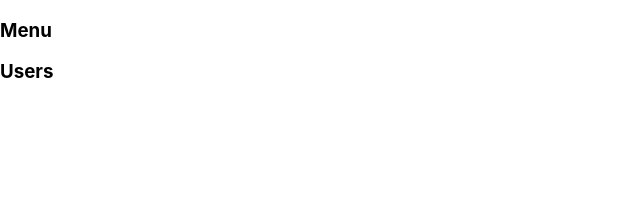
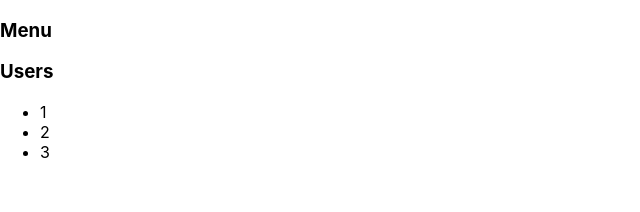
Before and after one commit to MariannaPo/react_kabzda, a React (Create React App) app: page / in a window 1280 px wide. Shown: the top 212 px of the page, without its empty margins (0-640 px from the left). Built offline with nearby package versions, Linux system fonts and the light colour scheme.

Commit message:
collapsed accordion 1.0

```diff
--- a/src/App.tsx
+++ b/src/App.tsx
@@ -17,7 +17,7 @@ function App() {
             {/*<div>Article 1</div>*/}
             {/*<Rating value={1}/>*/}
             <Accordion titleValue={'Menu'} collapsed={true}/>
-            <Accordion titleValue={'Users'} collapsed={true}/>
+            <Accordion titleValue={'Users'} collapsed={false}/>
             {/*<div>Article 2</div>*/}
             {/*<Rating value={2}/>*/}
             {/*<Rating value={3}/>*/}
--- a/src/components/Accordion/Accordion.tsx
+++ b/src/components/Accordion/Accordion.tsx
@@ -5,21 +5,21 @@ type AccordionPropsType = {
     collapsed: boolean
 }
 
-function Accordion(props:AccordionPropsType) {
-    if (props.collapsed === true) {
+function Accordion(props: AccordionPropsType) {
+    if (props.collapsed) {
         return (
             <div>
                 <AccordionTitle title={props.titleValue}/>
             </div>
         )
-    } else {
+    }
         return (
             <div>
                 <AccordionTitle title={props.titleValue}/>
                 <AccordionBody/>
             </div>
         )
-    }
+
 }
 
 type AccordionTitlePropsType = {
@@ -28,7 +28,7 @@ type AccordionTitlePropsType = {
 
 function AccordionTitle(props: AccordionTitlePropsType) {
     return (
-        <h3>{props.title }</h3>
+        <h3>{props.title}</h3>
     )
 }
 
```
Lines whose indentation alone changed are shown as unchanged.
